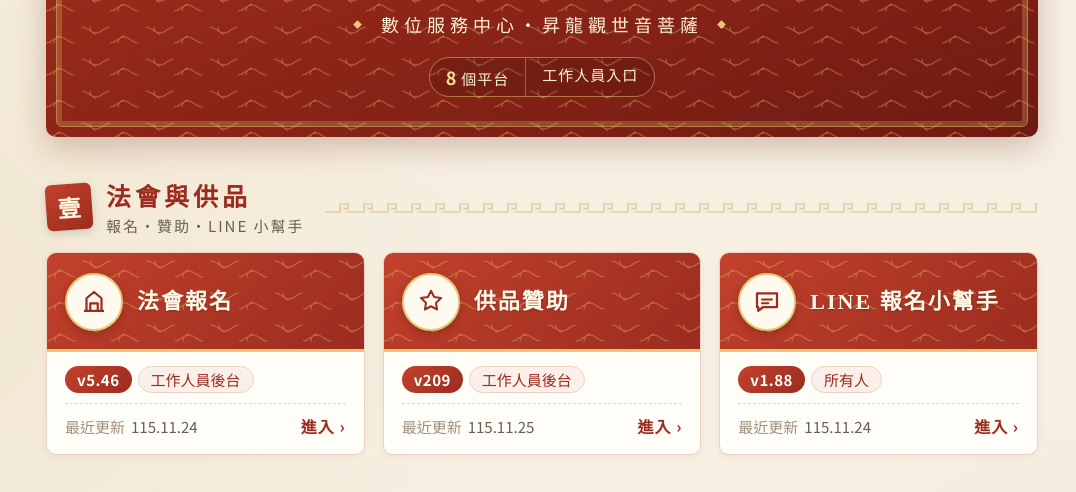
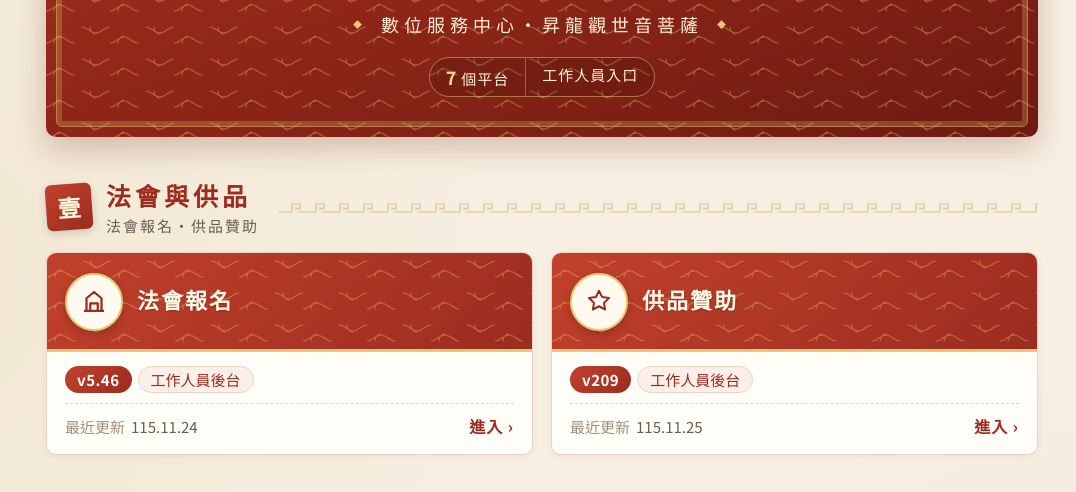
Before and after one commit to chaqe520-Kuting/kuting-website, a plain HTML site: page admin/index.html in a window 1280 px wide. Shown: the part 233-725 px from the top of the page, without its empty margins (98-1174 px from the left). Drawn offline with Linux system fonts and the light colour scheme.

Commit message:
入口頁 v3.87：拿掉 LINE 報名小幫手卡片
Co-Authored-By: Claude Opus 5.5 <noreply@anthropic.com>
Claude-Session: https://claude.ai/code/session_01NL8hsbbqJaZjanMB8TCX3E

```diff
--- a/admin/index.html
+++ b/admin/index.html
@@ -97,7 +97,7 @@
   }
 
   .grid { display: grid; gap: 18px; grid-template-columns: repeat(3, 1fr); }
-  .g-admin .grid { grid-template-columns: repeat(2, 1fr); }
+  .g-rite .grid, .g-admin .grid { grid-template-columns: repeat(2, 1fr); }
   .g-web .grid { grid-template-columns: 1fr; }
 
   /* ---- Cards ---- */
@@ -216,12 +216,12 @@
       <div class="seal" aria-hidden="true"><svg width="36" height="36" viewBox="0 0 24 24"><path d="M12 4c1.8 2.2 2.6 4.4 2.6 6.4S13.8 14 12 15.6C10.2 14 9.4 12.4 9.4 10.4S10.2 6.2 12 4z" fill="#9b2c1f"/><path d="M12 15.6c-2.6.2-5.2-1-7-3.6 2.4-.6 4.6-.2 6.4 1.2M12 15.6c2.6.2 5.2-1 7-3.6-2.4-.6-4.6-.2-6.4 1.2M5 18.5h14" stroke="#9b2c1f" stroke-width="1.4" fill="none" stroke-linecap="round"/></svg></div>
       <h1 class="serif">古亭院</h1>
       <p>數位服務中心・昇龍觀世音菩薩</p>
-      <div class="stats"><span><b>8</b>個平台</span><span>工作人員入口</span></div>
+      <div class="stats"><span><b>7</b>個平台</span><span>工作人員入口</span></div>
     </div>
   </header>
 
   <section class="group g-rite">
-    <div class="group-head"><span class="no">壹</span><h2 class="serif">法會與供品<small>報名・贊助・LINE 小幫手</small></h2></div>
+    <div class="group-head"><span class="no">壹</span><h2 class="serif">法會與供品<small>法會報名・供品贊助</small></h2></div>
     <div class="grid">
       <a class="platform-card" href="../signup/?admin" target="_blank" rel="noopener">
         <div class="head">
@@ -241,16 +241,6 @@
         <div class="body">
           <div class="meta"><span class="ver">v209</span><span class="who">工作人員後台</span></div>
           <div class="foot"><p class="updated"><span>最近更新</span>115.11.25</p><span class="go">進入 ›</span></div>
-        </div>
-      </a>
-      <a class="platform-card" href="../line/" target="_blank" rel="noopener">
-        <div class="head">
-          <div class="icon"><svg width="26" height="26" viewBox="0 0 24 24"><path d="M4 5h16v11H9l-4 3v-3H4z" stroke="#9b2c1f" stroke-width="1.8" fill="none" stroke-linejoin="round"/><path d="M8 10h8M8 13h5" stroke="#9b2c1f" stroke-width="1.6" stroke-linecap="round"/></svg></div>
-          <h3>LINE 報名小幫手</h3>
-        </div>
-        <div class="body">
-          <div class="meta"><span class="ver">v1.88</span><span class="who">所有人</span></div>
-          <div class="foot"><p class="updated"><span>最近更新</span>115.11.24</p><span class="go">進入 ›</span></div>
         </div>
       </a>
     </div>
@@ -320,8 +310,9 @@
     <div class="foot-mark serif">古亭院・昇龍觀世音菩薩</div>
     <div>本頁僅作為各平台入口連結</div>
     <details>
-      <summary>入口頁 v3.86 ・ 2026-11-25（點此看更新紀錄）</summary>
+      <summary>入口頁 v3.87 ・ 2026-11-25（點此看更新紀錄）</summary>
       <ul>
+        <li><b>v3.87（2026-11-25）</b>：拿掉「LINE 報名小幫手」卡片；法會與供品改成兩欄，平台數改為 7。</li>
         <li><b>v3.86（2026-11-25）</b>：字體放大：平台名稱、版本、使用對象、最近更新、分組標題、標頭副標與頁尾都加大；行政管理電腦版改成兩欄，名稱不再擠成多行。</li>
         <li><b>v3.85（2026-11-25）</b>：版面再豐富：硃紅雲紋橫幅標頭；三組各有代表色（法會與供品硃紅、行政管理金褐、對外網站青綠）與壹貳參印章標題；卡片上半部彩色雲紋頭、白色圓形圖示，下半部版本、使用對象、最近更新與「進入」；滑過卡片浮起。</li>
         <li><b>v3.84（2026-11-25）</b>：入口頁重新排版：平台依「法會與供品／行政管理／對外網站」分組；卡片改為左邊圓形圖示、右邊名稱與版本，右側箭頭；標頭加金色蓮花印記與分隔線；手機版一欄緊湊排列；更新紀錄改成可捲動的框。</li>
```
